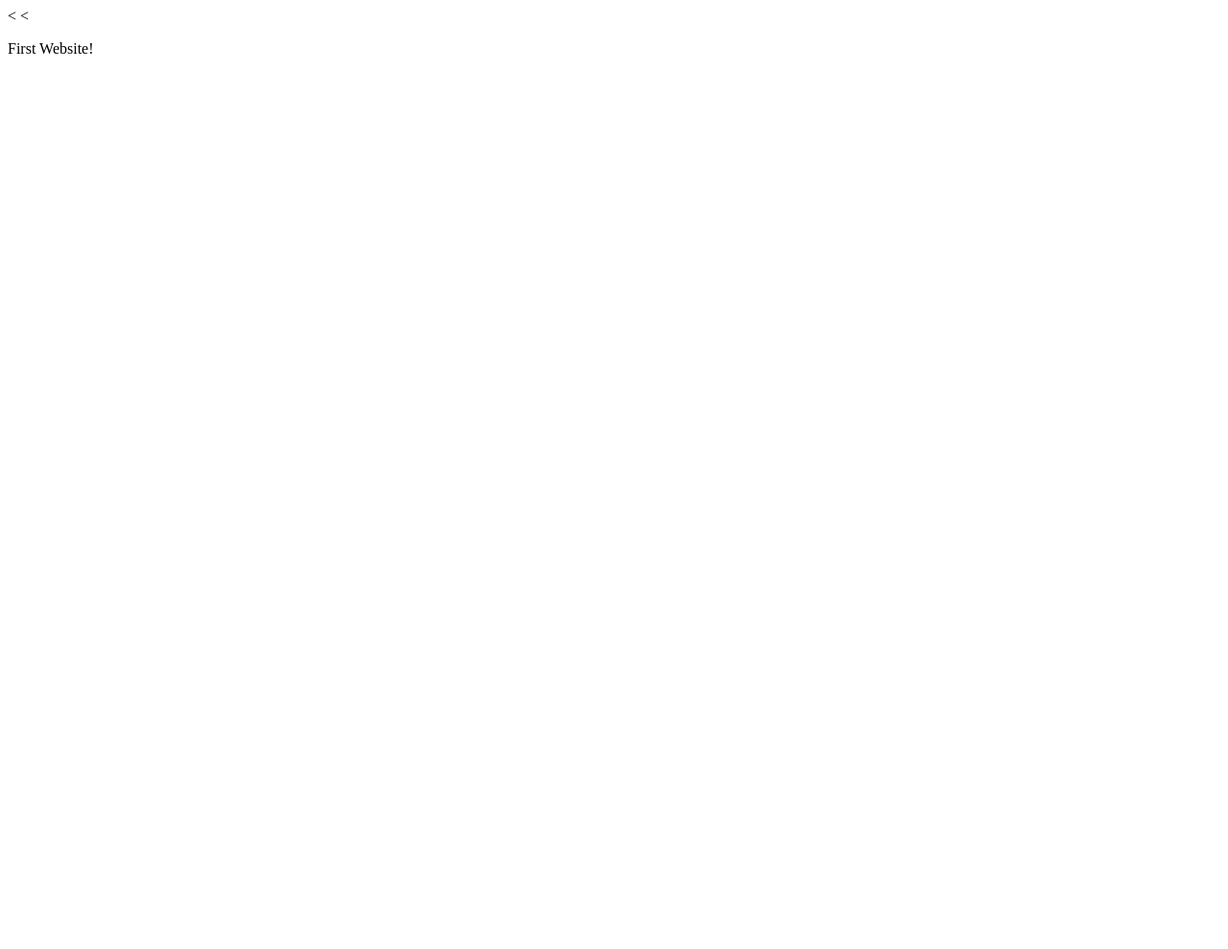
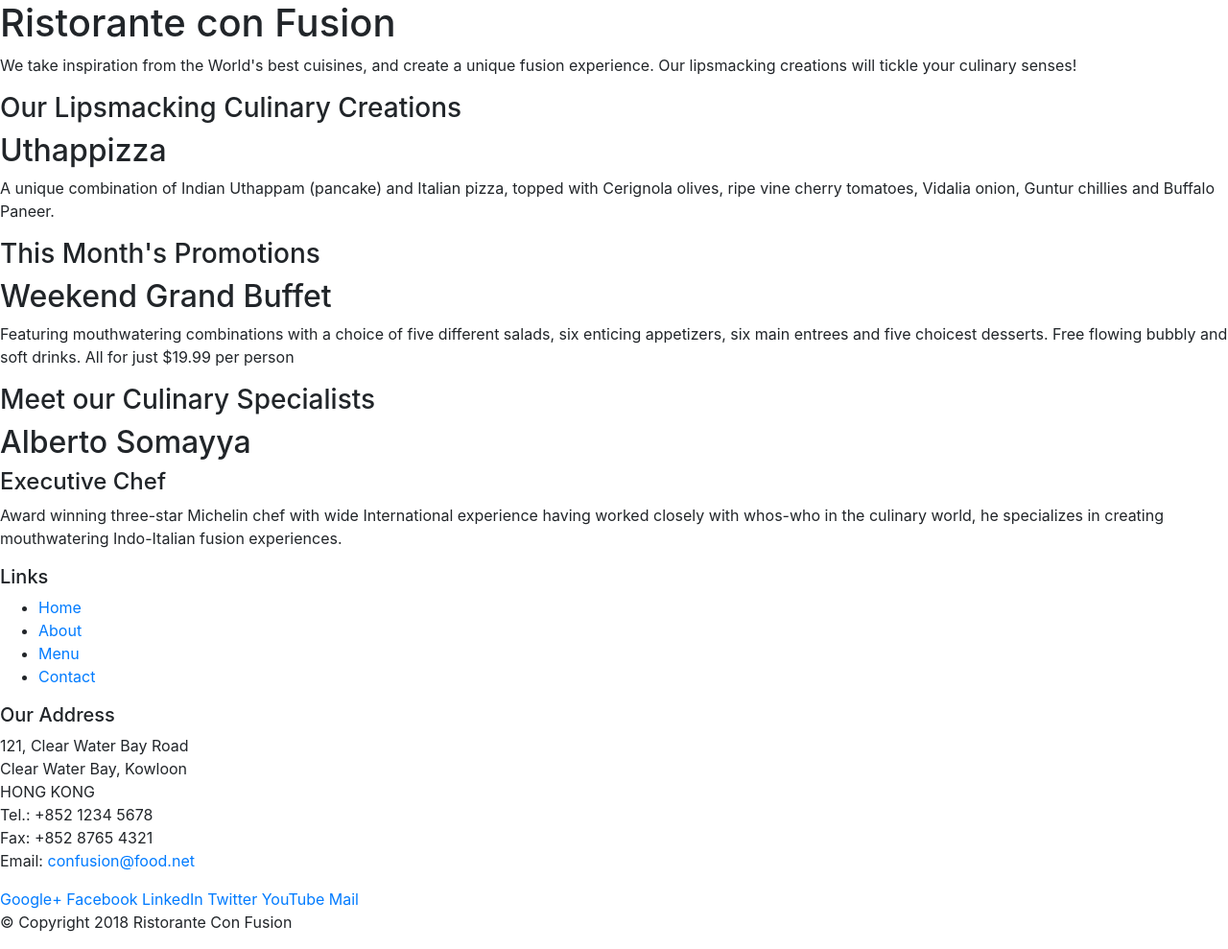
Before and after one commit to saurabhsharan11485/webdev, a website: page index.html in a window 1280 px wide. Shown: the whole page at 96% size. Before the commit the page ends 800 px from the top, so only its background shows below. Drawn offline with nearby package versions, Linux system fonts and the light colour scheme.

Commit message:
Adding Initial Bootstrap contents

```diff
--- a/index.html
+++ b/index.html
@@ -1,10 +1,113 @@
-<<!DOCTYPE html>
-<html lang="en" dir="ltr">
-  <head>
+<!DOCTYPE html>
+<html lang="en">
+
+<head>
+    <!-- Required meta tags always come first -->
     <meta charset="utf-8">
-    <title></title>
-  </head>
-  <body>
-    <<p>First Website!</p>
-  </body>
+    <meta name="viewport" content="width=device-width, initial-scale=1, shrink-to-fit=no">
+    <meta http-equiv="x-ua-compatible" content="ie=edge">
+
+    <!-- Bootstrap CSS -->
+    <link rel="stylesheet" href="node_modules/bootstrap/dist/css/bootstrap.min.css">
+    <title>Ristorante Con Fusion</title>
+</head>
+
+<body>
+
+    <header>
+        <div>
+            <div>
+                <div>
+                    <h1>Ristorante con Fusion</h1>
+                    <p>We take inspiration from the World's best cuisines, and create a unique fusion experience. Our lipsmacking creations will tickle your culinary senses!</p>
+                </div>
+                <div>
+                </div>
+            </div>
+        </div>
+    </header>
+
+    <div>
+        <div>
+            <div>
+                <h3>Our Lipsmacking Culinary Creations</h3>
+            </div>
+            <div>
+                <h2>Uthappizza</h2>
+                <p>A unique combination of Indian Uthappam (pancake) and Italian pizza, topped with Cerignola olives, ripe vine cherry tomatoes, Vidalia onion, Guntur chillies and Buffalo Paneer.</p>
+            </div>
+        </div>
+
+
+        <div>
+            <div>
+                <h3>This Month's Promotions</h3>
+            </div>
+            <div>
+                <h2>Weekend Grand Buffet</h2>
+                <p>Featuring mouthwatering combinations with a choice of five different salads, six enticing appetizers, six main entrees and five choicest desserts. Free flowing bubbly and soft drinks. All for just $19.99 per person </p>
+            </div>
+        </div>
+
+        <div>
+            <div>
+                <h3>Meet our Culinary Specialists</h3>
+            </div>
+            <div>
+                <h2>Alberto Somayya</h2>
+                <h4>Executive Chef</h4>
+                <p>Award winning three-star Michelin chef with wide International experience having worked closely with whos-who in the culinary world, he specializes in creating mouthwatering Indo-Italian fusion experiences. </p>
+            </div>
+        </div>
+    </div>
+
+    <footer>
+        <div>
+            <div>
+                <div>
+                    <h5>Links</h5>
+                    <ul>
+                        <li><a href="#">Home</a></li>
+                        <li><a href="#">About</a></li>
+                        <li><a href="#">Menu</a></li>
+                        <li><a href="#">Contact</a></li>
+                    </ul>
+                </div>
+                <div>
+                    <h5>Our Address</h5>
+                    <address>
+		              121, Clear Water Bay Road<br>
+		              Clear Water Bay, Kowloon<br>
+		              HONG KONG<br>
+		              Tel.: +852 1234 5678<br>
+		              Fax: +852 8765 4321<br>
+		              Email: <a href="mailto:confusion@food.net">confusion@food.net</a>
+		           </address>
+                </div>
+                <div>
+                    <div>
+                        <a href="http://google.com/+">Google+</a>
+                        <a href="http://www.facebook.com/profile.php?id=">Facebook</a>
+                        <a href="http://www.linkedin.com/in/">LinkedIn</a>
+                        <a href="http://twitter.com/">Twitter</a>
+                        <a href="http://youtube.com/">YouTube</a>
+                        <a href="mailto:">Mail</a>
+                    </div>
+                </div>
+           </div>
+           <div>
+                <div>
+                    <p>© Copyright 2018 Ristorante Con Fusion</p>
+                </div>
+           </div>
+        </div>
+    </footer>
+
+    <!-- jQuery first, then Popper.js, then Bootstrap JS. -->
+    <script src="node_modules/jquery/dist/jquery.slim.min.js"></script>
+    <script src="node_modules/popper.js/dist/umd/popper.min.js"></script>
+    <script src="node_modules/bootstrap/dist/js/bootstrap.min.js"></script>
+
+</body>
+
 </html>
--- a/package.json
+++ b/package.json
@@ -20,5 +20,10 @@
   "homepage": "https://github.com/ss11485/webdev#readme",
   "devDependencies": {
     "lite-server": "^2.4.0"
+  },
+  "dependencies": {
+    "bootstrap": "^4.0.0",
+    "jquery": "^3.3.1",
+    "popper.js": "^1.12.9"
   }
 }
```
